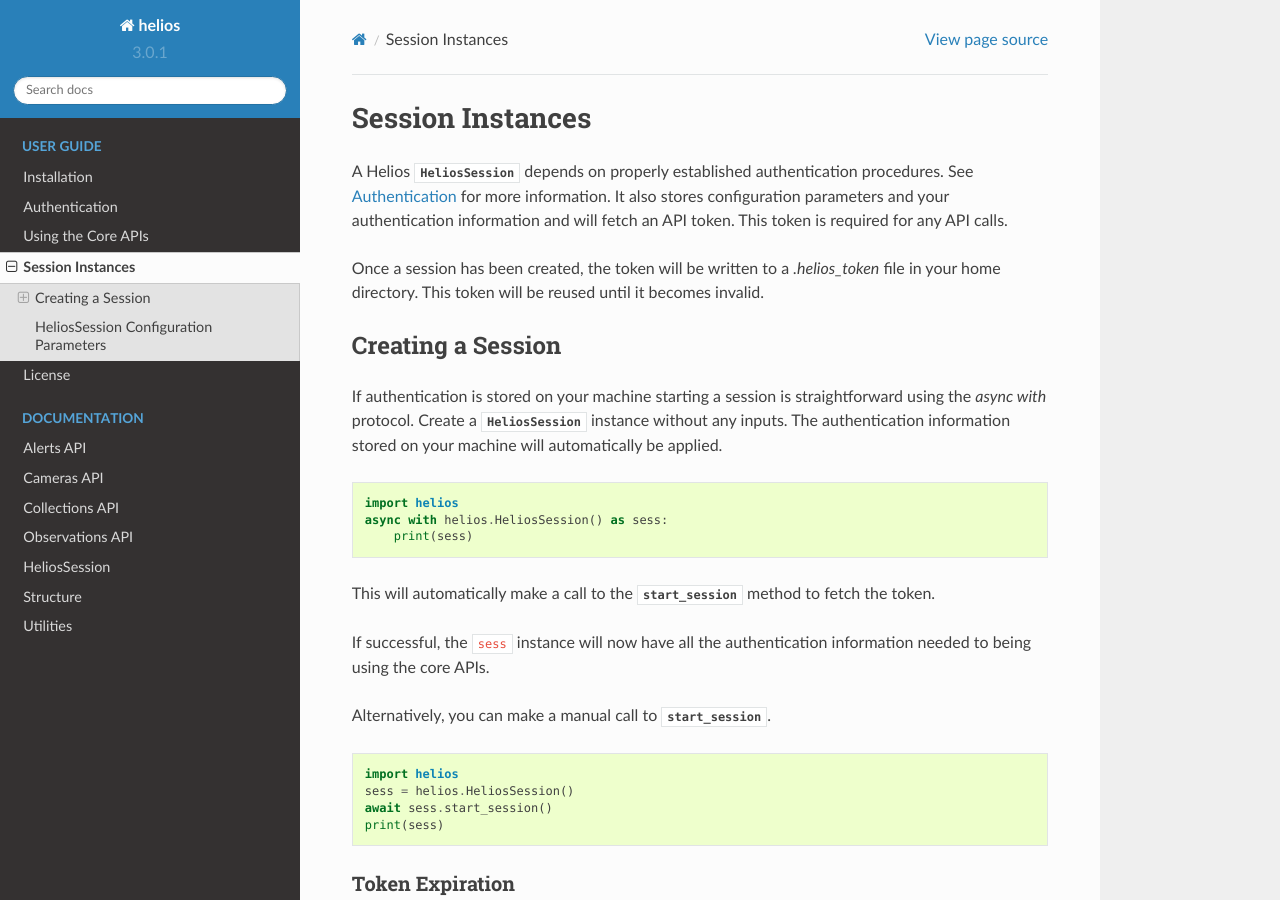
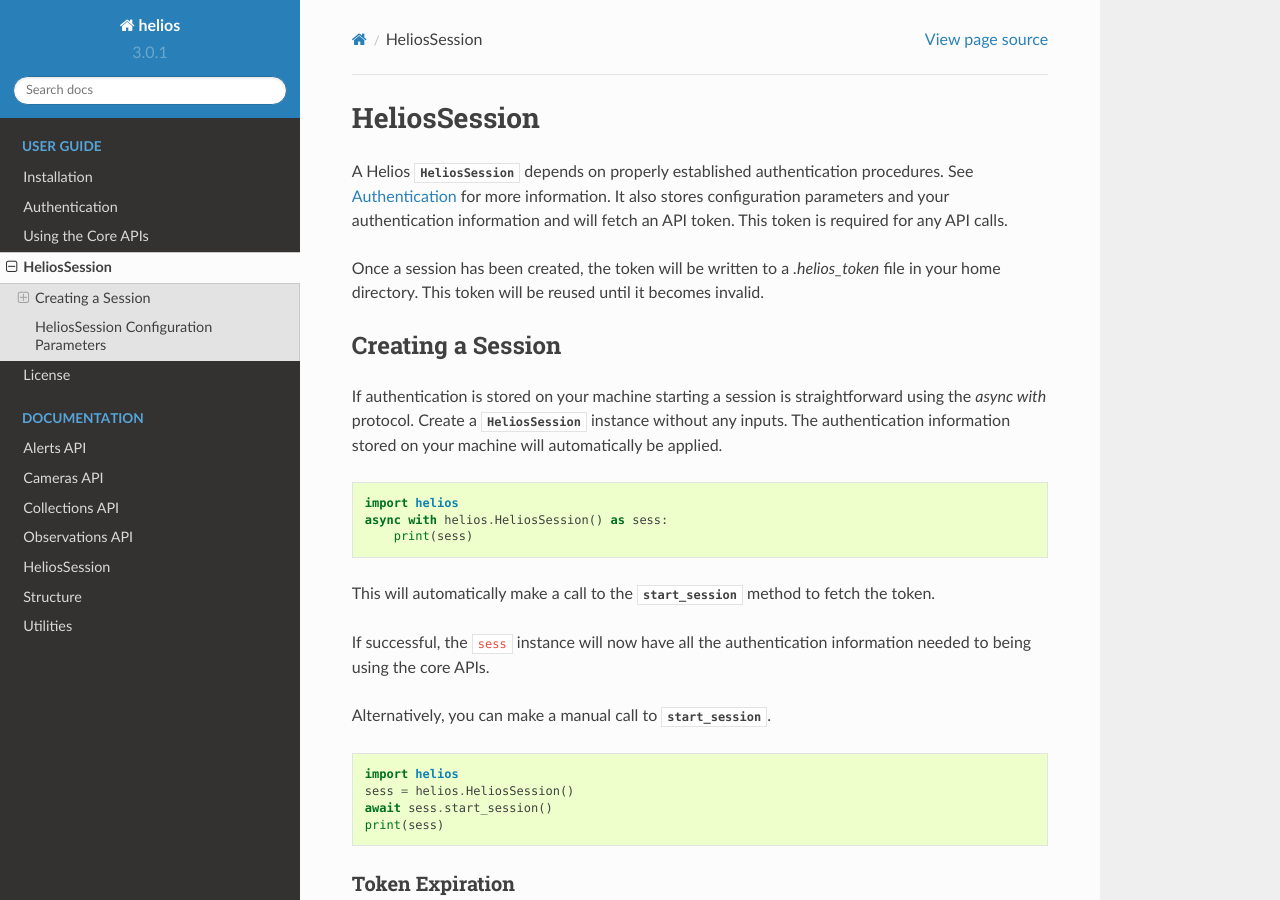
Before and after one commit to helios-earth/helios-sdk-python, a Sphinx documentation site: the page built from docs/user/session_guide.rst, in a window 1280 px wide and 900 px high. Built offline with Sphinx 7.4.7 and the Read the Docs theme 2.0.0, drawn with Linux system fonts in a browser that asks for light colours.

Commit message:
Heading name.

```diff
--- a/docs/user/session_guide.rst
+++ b/docs/user/session_guide.rst
@@ -1,7 +1,7 @@
 .. _session_instances:
 
-Session Instances
-=================
+HeliosSession
+=============
 
 A Helios :class:`HeliosSession <helios.core.session.HeliosSession>` depends
 on properly established authentication procedures.  See
```
